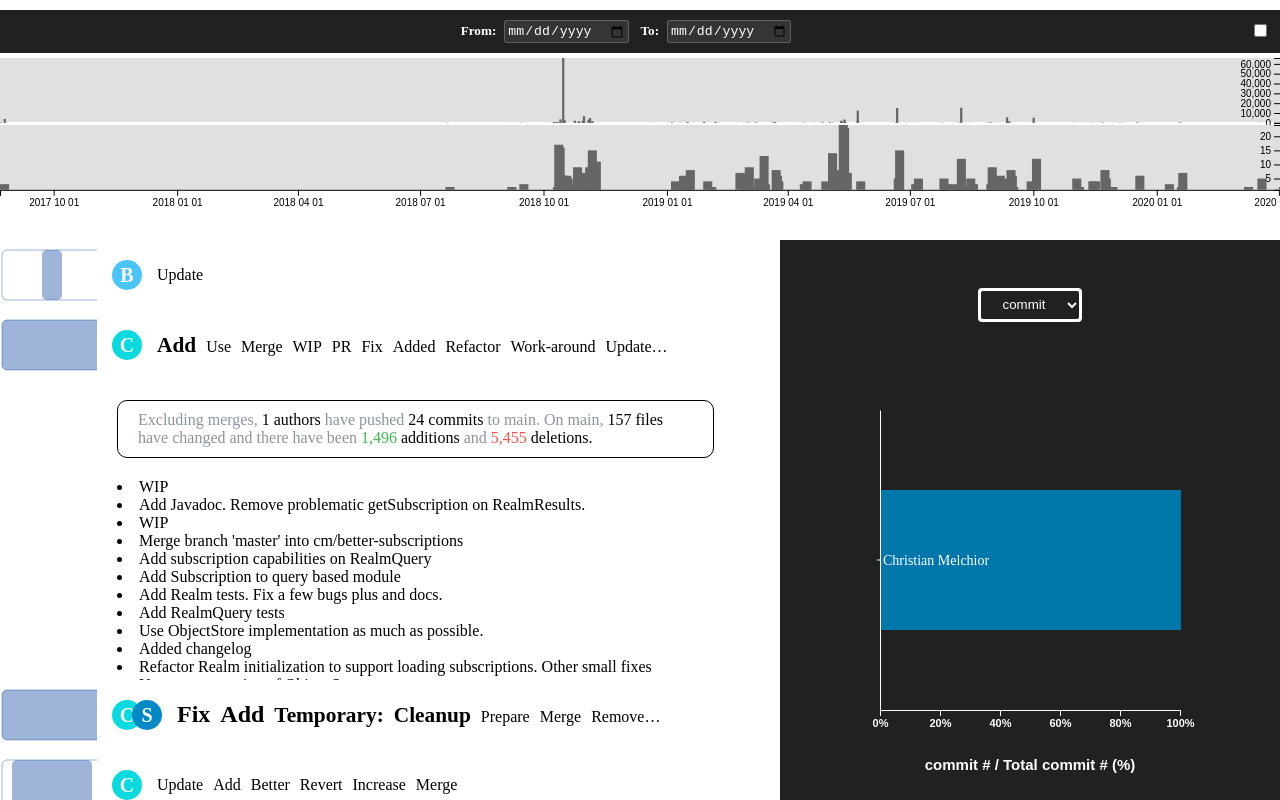
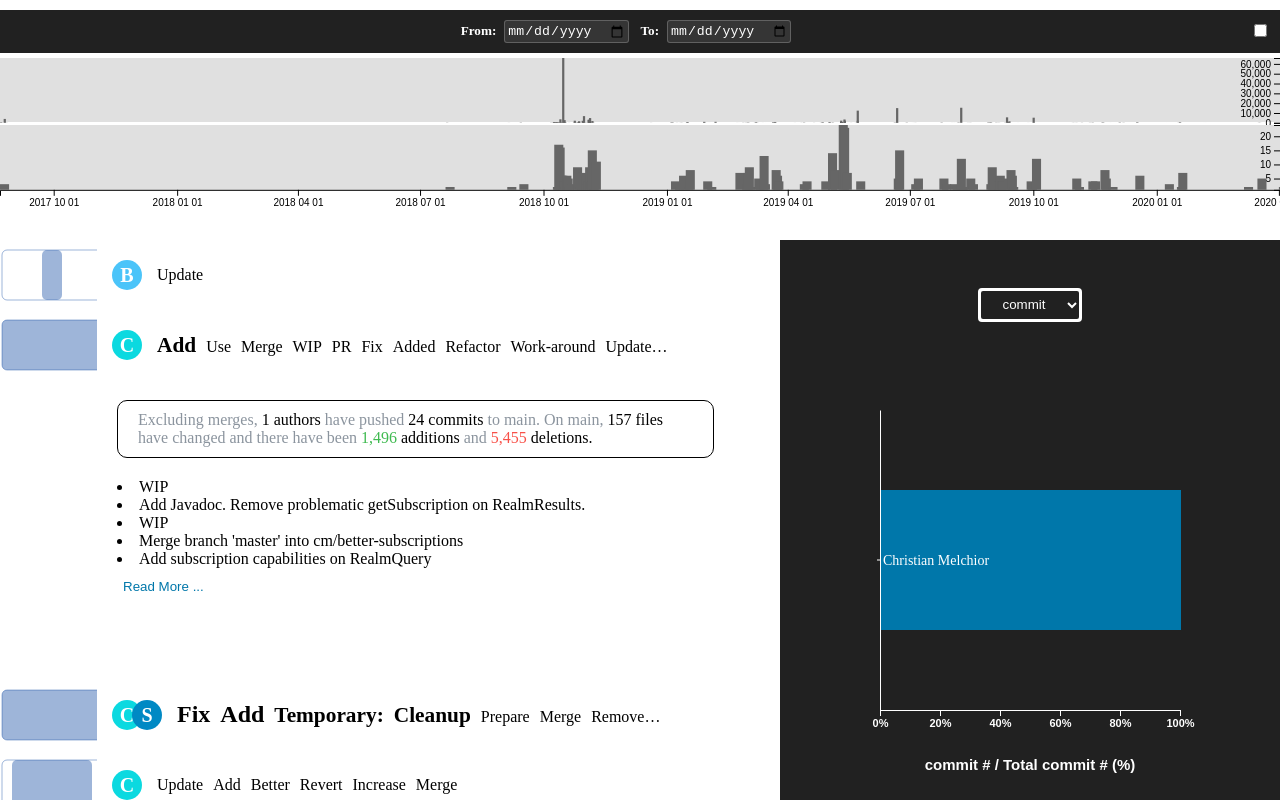
Before and after one commit to githru/githru-vscode-ext, a React (Create React App) app in the folder packages/view/: page / in a window 1280 px wide. Both pictures are taken after a click on the element 398 px from the left and 344 px from the top of the page. Shown: the top 800 px of the page. Built offline with nearby package versions, Linux system fonts and the light colour scheme.

Commit message:
enhance(view): add commitList list up feature && detail Summary Move Up

```diff
--- /dev/null
+++ b/packages/view/src/components/Detail/Detail.const.ts
@@ -0,0 +1 @@
+export const FIRST_SHOW_NUM = 5;
--- /dev/null
+++ b/packages/view/src/components/Detail/Detail.hook.tsx
@@ -0,0 +1,23 @@
+import { useState } from "react";
+
+import type { CommitNode } from "types";
+
+import { take } from "./Detail.util";
+
+type UseToggleHook = [boolean, () => void];
+const useToggleHook = (init = false): UseToggleHook => {
+  const [toggle, setToggle] = useState(init);
+  const handleToggle = () => setToggle((prev) => !prev);
+  return [toggle, handleToggle];
+};
+
+export const useCommitListHide = (commitNodeListInCluster: CommitNode[]) => {
+  const list = take(5, commitNodeListInCluster);
+  const [toggle, handleToggle] = useToggleHook();
+  const commitNodeList = toggle ? commitNodeListInCluster : list;
+  return {
+    toggle,
+    handleToggle,
+    commitNodeList,
+  };
+};
--- a/packages/view/src/components/Detail/Detail.scss
+++ b/packages/view/src/components/Detail/Detail.scss
@@ -21,3 +21,11 @@
     color: #f85149;
   }
 }
+
+.detail-summary_toggleButton {
+  border: none;
+  background: none;
+  color: #0077aa;
+  cursor: pointer;
+  margin: 10px 0px;
+}
--- a/packages/view/src/components/Detail/Detail.tsx
+++ b/packages/view/src/components/Detail/Detail.tsx
@@ -1,8 +1,9 @@
 import type { CommitNode, SelectedDataProps } from "types";
 
+import "./Detail.scss";
+import { useCommitListHide } from "./Detail.hook";
 import { getCommitListDetail } from "./Detail.util";
-
-import "./Detail.scss";
+import { FIRST_SHOW_NUM } from "./Detail.const";
 
 const DetailSummary = ({
   commitNodeListInCluster,
@@ -30,17 +31,32 @@ const DetailSummary = ({
 };
 
 const Detail = ({ selectedData }: { selectedData: SelectedDataProps }) => {
+  const commitNodeListInCluster = selectedData?.commitNodeList ?? [];
+  const { commitNodeList, toggle, handleToggle } = useCommitListHide(
+    commitNodeListInCluster
+  );
+  const show = commitNodeListInCluster.length > FIRST_SHOW_NUM;
   if (!selectedData) return null;
-  const commitNodeListInCluster = selectedData.commitNodeList;
 
   return (
     <>
       <DetailSummary commitNodeListInCluster={commitNodeListInCluster} />
+
       <ul className="detail-commit_item_container">
-        {commitNodeListInCluster.map((commitNode) => (
+        {commitNodeList.map((commitNode) => (
           <li key={commitNode.commit.id}>{commitNode.commit.message}</li>
         ))}
       </ul>
+
+      {show && (
+        <button
+          className="detail-summary_toggleButton"
+          type="button"
+          onClick={handleToggle}
+        >
+          {toggle ? "Hide ..." : "Read More ..."}
+        </button>
+      )}
     </>
   );
 };
--- a/packages/view/src/components/Detail/Detail.util.ts
+++ b/packages/view/src/components/Detail/Detail.util.ts
@@ -1,3 +1,4 @@
+/* eslint-disable no-restricted-syntax */
 import type { GlobalProps, CommitNode } from "types/";
 
 type GetCommitListInCluster = GlobalProps & { clusterId: number };
@@ -50,3 +51,12 @@ export const getCommitListDetail = ({
     deletions: diffStatistics.deletions.toLocaleString("en"),
   };
 };
+
+// eslint-disable-next-line @typescript-eslint/no-explicit-any
+export const take = (l: number, arr: any[]) => {
+  const res = [];
+  for (const item of arr) {
+    if (res.length < l) res.push(item);
+  }
+  return res;
+};
```
